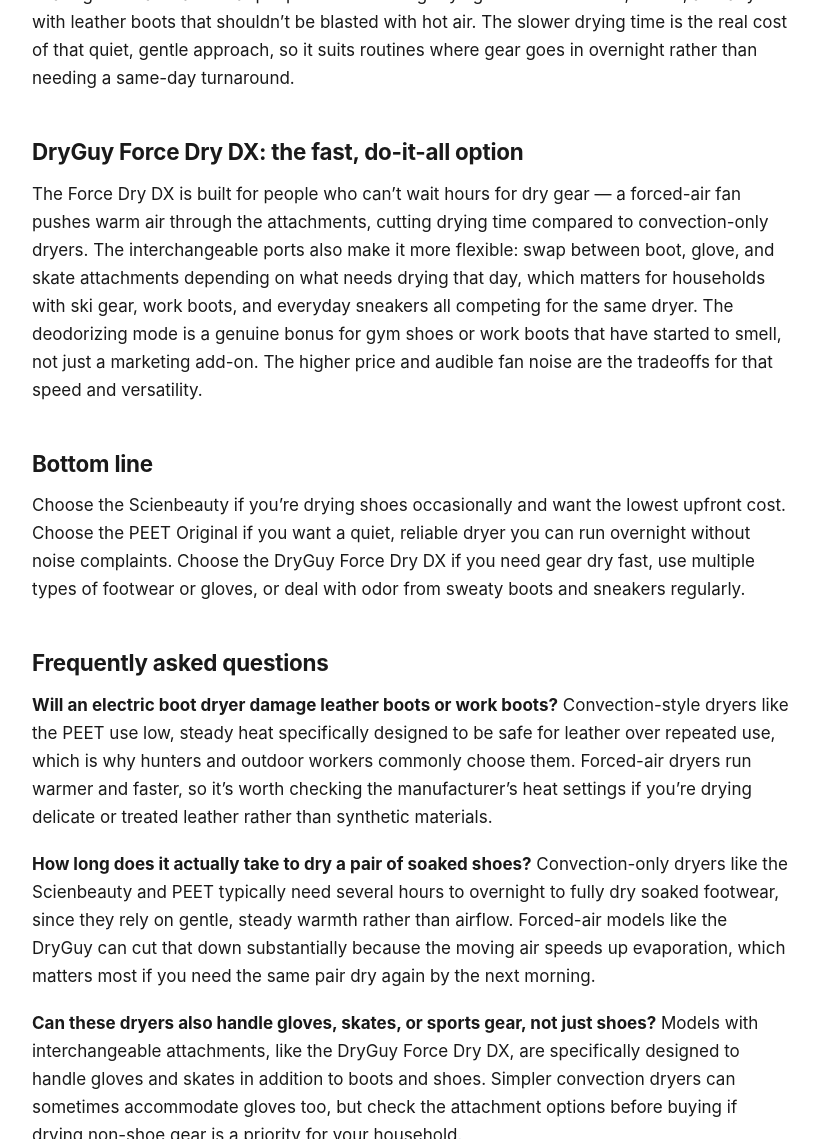
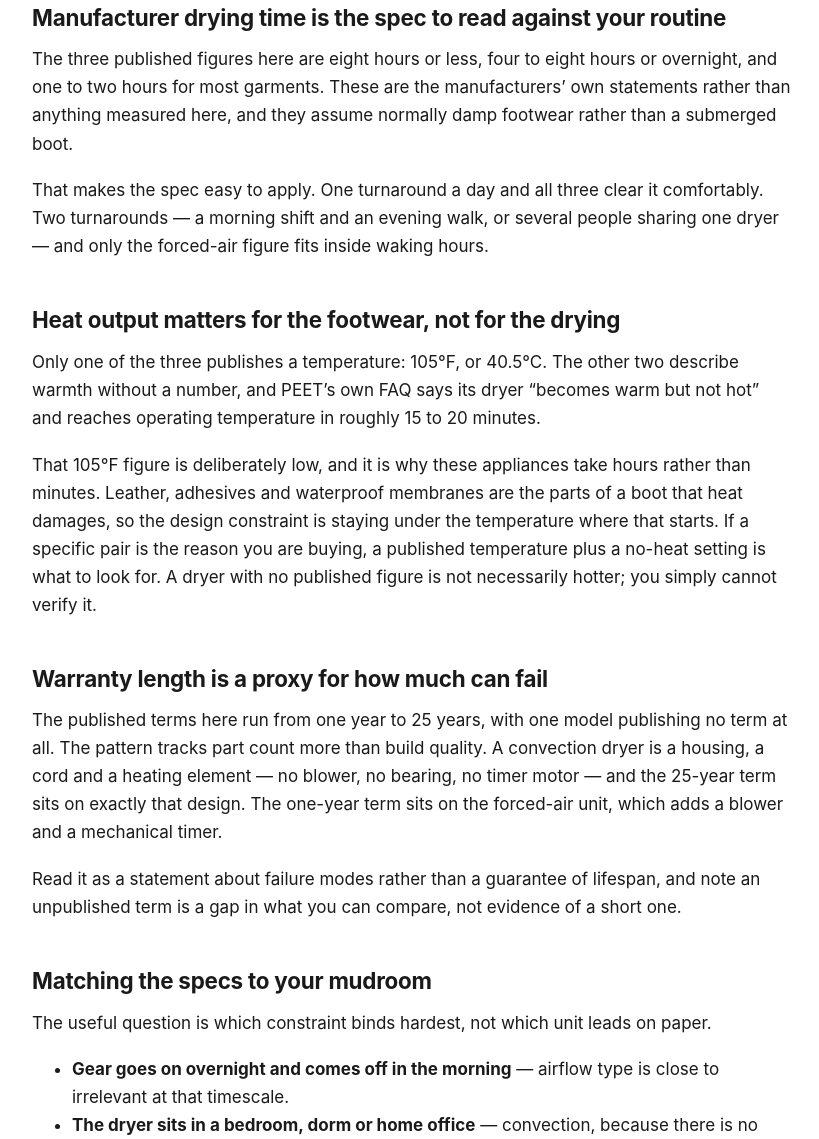
Before and after one commit to solusupport-bot/pickloot-site, an Astro site: page /blog/best-boot-shoe-dryers-2026 in a window 1280 px wide. Shown: the part 1661-2800 px from the top of the page, without its empty margins (228-1047 px from the left). Built offline with nearby package versions, Linux system fonts and the light colour scheme; Astro itself is replaced by a stand-in of ours.

Commit message:
convert: best-cable-management-desk-organizers-2026, best-boot-shoe-dryers-2026 to guide format

```diff
--- a/src/content/posts/best-boot-shoe-dryers-2026.md
+++ b/src/content/posts/best-boot-shoe-dryers-2026.md
@@ -1,71 +1,98 @@
 ---
-title: "Best Boot & Shoe Dryers in 2026"
-description: "From a $29 timer-based dryer to a $90 forced-air model, here's how to pick the right boot and shoe dryer for wet gear this season."
+title: "How to Choose a Boot and Shoe Dryer in 2026"
+description: "Airflow type, manufacturer drying time, heat output and warranty length are what separate boot dryers. Here's what each published spec changes in practice."
 publishDate: 2026-07-31
+updatedDate: 2026-09-12
 category: "Home & Lifestyle"
+format: "guide"
 heroImage: "https://images.unsplash.com/photo-1605733160314-4fc7dac4bb16?crop=entropy&cs=tinysrgb&fit=max&fm=jpg&ixid=M3wxMDE3MjIwfDB8MXxzZWFyY2h8NXx8Ym9vdHN8ZW58MHwwfHx8MTc4ODQxNzU5Nnwy&ixlib=rb-4.1.0&q=80&w=1080"
 heroImageAlt: "A close-up of a pair of brown leather boots"
 heroImageCreditName: "mostafa mahmoudi"
 heroImageCreditUrl: "https://unsplash.com/@mostafa_mahmoudi24?utm_source=pickloot&utm_medium=referral"
 draft: false
-products:
-  - name: "Scienbeauty Electric Shoe Dryer"
-    amazonUrl: "https://www.amazon.com/s?k=Scienbeauty+Electric+Shoe+Dryer"
-    price: "~$29"
-    pros:
-      - "One of the most affordable electric dryers on the market"
-      - "Built-in 3/6/9-hour timer prevents overheating footwear"
-      - "Works on shoes, gloves, and socks, not just boots"
-    cons:
-      - "Plastic housing feels less durable than premium brands"
-      - "Convection heat is gentle, so drying takes longer than forced-air models"
-  - name: "PEET Original Boot Dryer"
-    amazonUrl: "https://www.amazon.com/s?k=PEET+Original+Boot+Dryer"
-    price: "~$50"
-    pros:
-      - "Silent convection technology — no fan noise at all"
-      - "Long-running, well-established brand with a multi-year warranty"
-      - "Safe to leave running overnight or all day"
-    cons:
-      - "No fan means drying is slower than forced-air options"
-      - "Bulkier tower design takes up more closet or mudroom space"
-  - name: "DryGuy Force Dry DX Boot & Glove Dryer"
-    amazonUrl: "https://www.amazon.com/s?k=DryGuy+Force+Dry+DX+Boot+Dryer"
-    price: "~$90"
-    pros:
-      - "Forced warm air dries footwear noticeably faster than convection-only models"
-      - "Interchangeable attachments handle boots, gloves, and skates"
-      - "Includes a deodorizing setting for gear that's started to smell"
-    cons:
-      - "Costs roughly three times as much as the budget pick"
-      - "Fan produces a low hum, so it's not ideal for a bedroom overnight"
+specs:
+  columns: ["Airflow", "Manufacturer drying time", "Heat output", "Capacity", "Warranty"]
+  options:
+    - name: "DryGuy Simple Dry Boot and Glove Dryer"
+      tier: "Budget"
+      amazonUrl: "https://www.amazon.com/s?k=DryGuy+Simple+Dry+Boot+and+Glove+Dryer"
+      values:
+        - "Thermal convection, no moving parts"
+        - "8 hours or less"
+        - "Not published"
+        - "One pair of boots, shoes or gloves"
+        - "Not published"
+      fitsWhen: "You have overnight to work with and the dryer has to be silent in a shared room. It also publishes the least of the three - no wattage, no temperature, no warranty length - so there is less you can check before ordering."
+    - name: "The Original PEET Shoe & Boot Dryer"
+      tier: "Mid-range"
+      amazonUrl: "https://www.amazon.com/s?k=PEET+Original+Shoe+and+Boot+Dryer"
+      values:
+        - "Thermal convection via AirChambers and DryPorts, no fan"
+        - "4-8 hours, or overnight"
+        - "Not published"
+        - "Not published"
+        - "25 years"
+      fitsWhen: "The dryer will live plugged in permanently and you want a published power draw (36 W) and warranty term behind that. No temperature or capacity figure is published, so leather-specific concerns cannot be checked on paper."
+    - name: "DryGuy Force Dry DX Boot and Glove Dryer"
+      tier: "Premium"
+      amazonUrl: "https://www.amazon.com/s?k=DryGuy+Force+Dry+DX+Boot+and+Glove+Dryer"
+      values:
+        - "Forced air blower, with heat / no-heat switch"
+        - "1-2 hours for most garments"
+        - "105°F (40.5°C)"
+        - "Four garments (two pairs) at once"
+        - "1 year"
+      fitsWhen: "The turnaround has to fit inside a day, or gloves and boots need drying together. It is the only one here that publishes a capacity beyond a single pair and the only one that publishes a temperature; the blower is audible while running."
 ---
 
-Wet shoes and boots are an annual headache for anyone dealing with rain, snow, sweat-heavy workouts, or muddy job sites, and not every dryer solves the problem the same way. The three options below trade off speed, noise, and price differently, so the right pick really depends on how often you need dry gear and how fast you need it.
+Boot dryers are sold on one promise — dry footwear by morning — and the appliances behind it work in two quite different ways. Four published specs account for most of the difference: whether air is moved by a blower or left to rise on its own, the drying time the manufacturer states, the heat output, and the warranty term. This guide covers what each one changes, then puts three models side by side.
 
-## Scienbeauty Electric Shoe Dryer: the budget entry point
+## Convection or forced air is the choice everything else follows from
 
-This is the dryer to buy if you just want damp shoes to be dry by morning without spending much. It uses gentle convection heat with a built-in timer, so there's no risk of leaving it running too long and damaging footwear materials. The tradeoff is speed and build quality — the plastic housing won't feel as sturdy as the pricier options, and because there's no fan, it works best when you have several hours to spare rather than needing something dry in a hurry. For occasional use in a household with kids' sneakers or the occasional rainy commute, it's a reasonable low-cost solution.
+A convection dryer has no fan and no moving parts: a low-wattage element warms the air inside the boot, that air rises out through the top, and cooler room air is drawn in behind it. A forced-air dryer adds a blower that pushes air through the same ports instead of waiting for it to rise.
 
-## PEET Original Boot Dryer: the trusted, no-fuss choice
+The consequences are consistent across brands. Convection is silent, has no bearing or motor to seize, and is slow. Forced air is substantially faster and makes noise. What it is not is hotter — manufacturers of both types describe the air as warm rather than hot, so this is an airflow-rate difference, not a temperature one.
 
-PEET has been making boot dryers for decades, and the Original model is built around a simple idea: gentle, silent, always-on warmth rather than a blowing fan. That makes it the pick for anyone who wants to leave a dryer running in a bedroom, office, or shared space without hearing it. It's also aimed at people with recurring drying needs — hunters, hikers, and anyone with leather boots that shouldn't be blasted with hot air. The slower drying time is the real cost of that quiet, gentle approach, so it suits routines where gear goes in overnight rather than needing a same-day turnaround.
+Where it stops mattering: if gear goes on at 9pm and comes off at 7am, those ten hours exceed every drying time published here, and the spec has spent itself.
 
-## DryGuy Force Dry DX: the fast, do-it-all option
+## Manufacturer drying time is the spec to read against your routine
 
-The Force Dry DX is built for people who can't wait hours for dry gear — a forced-air fan pushes warm air through the attachments, cutting drying time compared to convection-only dryers. The interchangeable ports also make it more flexible: swap between boot, glove, and skate attachments depending on what needs drying that day, which matters for households with ski gear, work boots, and everyday sneakers all competing for the same dryer. The deodorizing mode is a genuine bonus for gym shoes or work boots that have started to smell, not just a marketing add-on. The higher price and audible fan noise are the tradeoffs for that speed and versatility.
+The three published figures here are eight hours or less, four to eight hours or overnight, and one to two hours for most garments. These are the manufacturers' own statements rather than anything measured here, and they assume normally damp footwear rather than a submerged boot.
 
-## Bottom line
+That makes the spec easy to apply. One turnaround a day and all three clear it comfortably. Two turnarounds — a morning shift and an evening walk, or several people sharing one dryer — and only the forced-air figure fits inside waking hours.
 
-Choose the Scienbeauty if you're drying shoes occasionally and want the lowest upfront cost. Choose the PEET Original if you want a quiet, reliable dryer you can run overnight without noise complaints. Choose the DryGuy Force Dry DX if you need gear dry fast, use multiple types of footwear or gloves, or deal with odor from sweaty boots and sneakers regularly.
+## Heat output matters for the footwear, not for the drying
+
+Only one of the three publishes a temperature: 105°F, or 40.5°C. The other two describe warmth without a number, and PEET's own FAQ says its dryer "becomes warm but not hot" and reaches operating temperature in roughly 15 to 20 minutes.
+
+That 105°F figure is deliberately low, and it is why these appliances take hours rather than minutes. Leather, adhesives and waterproof membranes are the parts of a boot that heat damages, so the design constraint is staying under the temperature where that starts. If a specific pair is the reason you are buying, a published temperature plus a no-heat setting is what to look for. A dryer with no published figure is not necessarily hotter; you simply cannot verify it.
+
+## Warranty length is a proxy for how much can fail
+
+The published terms here run from one year to 25 years, with one model publishing no term at all. The pattern tracks part count more than build quality. A convection dryer is a housing, a cord and a heating element — no blower, no bearing, no timer motor — and the 25-year term sits on exactly that design. The one-year term sits on the forced-air unit, which adds a blower and a mechanical timer.
+
+Read it as a statement about failure modes rather than a guarantee of lifespan, and note an unpublished term is a gap in what you can compare, not evidence of a short one.
+
+## Matching the specs to your mudroom
+
+The useful question is which constraint binds hardest, not which unit leads on paper.
+
+- **Gear goes on overnight and comes off in the morning** — airflow type is close to irrelevant at that timescale.
+- **The dryer sits in a bedroom, dorm or home office** — convection, because there is no blower to hear.
+- **Two people need the same dryer in one evening** — the published one-to-two-hour figure is the only one that fits.
+- **Gloves, ski boots or skates are in the rotation too** — capacity and attachments; only one model here publishes a figure above a single pair.
+- **The footwear is leather or membrane-lined** — the published temperature, and a no-heat switch for margin.
 
 ## Frequently asked questions
 
-**Will an electric boot dryer damage leather boots or work boots?**
-Convection-style dryers like the PEET use low, steady heat specifically designed to be safe for leather over repeated use, which is why hunters and outdoor workers commonly choose them. Forced-air dryers run warmer and faster, so it's worth checking the manufacturer's heat settings if you're drying delicate or treated leather rather than synthetic materials.
+**Can a boot dryer damage leather or a waterproof liner?**
 
-**How long does it actually take to dry a pair of soaked shoes?**
-Convection-only dryers like the Scienbeauty and PEET typically need several hours to overnight to fully dry soaked footwear, since they rely on gentle, steady warmth rather than airflow. Forced-air models like the DryGuy can cut that down substantially because the moving air speeds up evaporation, which matters most if you need the same pair dry again by the next morning.
+The published temperature is the figure that answers this. The one model here stating a number heats to 105°F, well under the range where leather stiffens or adhesives soften, and it offers a no-heat setting that dries on airflow alone. The two convection units publish no temperature — that is the honest limit of what you can check in advance.
 
-**Can these dryers also handle gloves, skates, or sports gear, not just shoes?**
-Models with interchangeable attachments, like the DryGuy Force Dry DX, are specifically designed to handle gloves and skates in addition to boots and shoes. Simpler convection dryers can sometimes accommodate gloves too, but check the attachment options before buying if drying non-shoe gear is a priority for your household.
+**Do boot dryers switch themselves off?**
+
+It varies, so it is worth checking rather than assuming. The forced-air model here publishes a three-hour timer. The convection models are built for continuous operation instead — PEET states its dryer can simply be left plugged in, which follows from having no moving parts and a very low power draw.
+
+**How much electricity does a boot dryer actually use?**
+
+Only one of the three publishes a wattage: 36 W for the PEET Original, which the manufacturer compares to a household light bulb. The other two publish no figure, though a forced-air unit draws more because it runs a blower as well as an element. Since convection units run for eight hours or more and forced-air units for one or two, the gap in running cost is narrower than the wattage difference alone suggests.
--- a/src/content/posts/best-cable-management-desk-organizers-2026.md
+++ b/src/content/posts/best-cable-management-desk-organizers-2026.md
@@ -1,74 +1,95 @@
 ---
-title: "Best Cable Management Solutions for Your Desk in 2026"
-description: "A messy desk setup usually isn't about willpower — it's about not having the right tray, clip, or box. Here's what actually works at three different budgets."
+title: "How to Choose Under-Desk Cable Management in 2026"
+description: "Tray dimensions, weight capacity, mounting method and desk thickness range are what decide whether a cable tray fits your desk. Here's how to read each one."
 publishDate: 2026-07-28
+updatedDate: 2026-09-12
 category: "Home Office"
+format: "guide"
 heroImage: "https://images.unsplash.com/photo-1760348213270-7cd00b8c3405?crop=entropy&cs=tinysrgb&fit=max&fm=jpg&ixid=M3wxMDE3MjIwfDB8MXxzZWFyY2h8M3x8Y2FibGUlMjBtYW5hZ2VtZW50fGVufDB8MHx8fDE3ODg0MTcxNjh8Mg&ixlib=rb-4.1.0&q=80&w=1080"
 heroImageAlt: "A cable organizer holding a coiled white cord under a desk"
 heroImageCreditName: "Bedirhan Gül"
 heroImageCreditUrl: "https://unsplash.com/@bedirhann?utm_source=pickloot&utm_medium=referral"
 draft: false
-products:
-  - name: "Amazon Basics Cable Management Kit"
-    amazonUrl: "https://www.amazon.com/s?k=cable+management+kit+clips+sleeves+velcro"
-    price: "~$15"
-    pros:
-      - "Covers most common scenarios: clips, ties, sleeves, and a Velcro roll in one kit"
-      - "Cheapest way to try cable management before committing to a bigger setup"
-      - "Adhesive clips are strong enough for most desk cables"
-    cons:
-      - "Smaller clips aren't rated for thick power bricks or surge protectors"
-      - "Some pieces in the kit go unused depending on your setup"
-  - name: "Under-Desk Cable Management Tray (40-inch)"
-    amazonUrl: "https://www.amazon.com/s?k=under+desk+cable+management+tray+40+inch"
-    price: "~$100"
-    pros:
-      - "Long netted tray hides power strips and excess cable length completely"
-      - "Dual mounting rows keep cables organized instead of just bundled"
-      - "Drop-down access makes it easy to add a new device later"
-    cons:
-      - "Requires drilling into the underside of your desk"
-      - "Best paired with a smaller clip kit for the cables running up to your monitor"
-  - name: "Mesh Clip-Mount Cable Tray"
-    amazonUrl: "https://www.amazon.com/s?k=mesh+clip+mount+under+desk+cable+tray"
-    price: "~$150"
-    pros:
-      - "Clip-based mounting — no drilling required, fastest install of the three"
-      - "Fully conceals cables when closed for a clean look"
-      - "Premium build quality that won't sag under a power strip's weight"
-    cons:
-      - "Most expensive option here for a fairly small functional upgrade"
-      - "Sized for average desks — measure first if yours is unusually wide"
+specs:
+  columns: ["Tray dimensions (L x W x H)", "Weight capacity", "Mounting method", "Desk thickness range", "Material"]
+  options:
+    - name: "VIVO Under Desk Cable Management Tray (DESK-AC06)"
+      tier: "Budget"
+      amazonUrl: "https://www.amazon.com/s?k=VIVO+DESK-AC06+Under+Desk+Cable+Management+Tray"
+      values:
+        - "16.5\" x 3\" x 4.5\""
+        - "11 lbs"
+        - "Screws into the underside of a wood or particle board / MDF desk; mounting holes 11\" apart"
+        - "Not published"
+        - "Metal"
+      fitsWhen: "The desktop is wood or MDF, drilling is acceptable, and what needs hiding is a power strip and cable slack rather than a power brick. At 3 inches deep it is the shallowest of the three."
+    - name: "VIVO Extra Deep Under Desk Cable Management Tray (DESK-AC16)"
+      tier: "Mid-range"
+      amazonUrl: "https://www.amazon.com/s?k=VIVO+DESK-AC16+Extra+Deep+Cable+Management+Tray"
+      values:
+        - "17\" x 6\" x 5.8\""
+        - "11 lbs"
+        - "Screws into the underside of a wood or particle board / MDF desk; 2\" safety lip"
+        - "0.7\" minimum desktop thickness"
+        - "Steel"
+      fitsWhen: "A laptop power brick or a coiled slack loop has to sit in the tray alongside the strip - that is what the 6 inches of depth and 5.8 inches of height are for. It publishes a 0.7-inch minimum desktop thickness, so a thin top is worth measuring first."
+    - name: "Mount-It! Clamp-on Under Desk Cable Management Tray (MI-7286BLK)"
+      tier: "Premium"
+      amazonUrl: "https://www.amazon.com/s?k=Mount-It+MI-7286+Clamp+On+Under+Desk+Cable+Management+Tray"
+      values:
+        - "23.6\" x 3.9\" x 7\""
+        - "11 lbs"
+        - "Clamp-on; no tools or drilling required"
+        - "0.2\" - 1.97\""
+        - "Steel and ABS"
+      fitsWhen: "Drilling is not an option - a rental, a glass or metal top, or a desk you expect to resell. The clamp is published for desktops from 0.2 to 1.97 inches, which rules it out on a thicker solid top."
 ---
 
-Cable management is one of those things that looks purely cosmetic until you actually deal with a desk where you can't find the right cord, a power strip is dangling by its own weight, and vacuuming under the desk is a hazard. We looked at three ways to fix it, starting from "just tidy this up cheaply" to "I want this desk to look like it has no cables at all."
+Under-desk cable trays all photograph as the same steel basket, and the listings rarely lead with the part that decides whether one works on your desk. Four published specs do most of that work: the tray's dimensions, its weight capacity, how it attaches, and the desktop thickness it attaches to. This guide explains what each one physically changes, then lays three trays out side by side so you can check them against your own desk.
 
-## Start here if you've never organized your cables before
+## Tray dimensions decide what actually fits inside
 
-The Amazon Basics kit is the right starting point for almost anyone. It's inexpensive, covers the basic problem (loose cables running everywhere), and gives you clips, ties, and a Velcro roll to figure out what your setup actually needs before spending more. The main limitation is thicker cables and power bricks — the small clips aren't built for those.
+Length is the spec people compare and depth is the spec that matters. The usual job is to get a power strip off the floor, and a strip is roughly two inches deep before any plugs go in — so a three-inch-deep tray holds the strip and very little else, while a six-inch-deep tray holds the strip plus a coiled slack loop or a laptop brick beside it. Height behaves the same way: a 4.5-inch basket hides flat cable runs, a seven-inch one swallows an adapter standing on end.
 
-## The mid-range tray solves the power strip problem
+Read depth and height first, against the largest single object you need out of sight, then length against how much of the desk span you want covered.
 
-If your actual issue is a power strip and a tangle of cords hanging visibly under the desk, the 40-inch under-desk tray is the fix. It requires drilling a few screws into the underside of your desk, which is a bit more commitment than the clip kit, but it's the difference between "cables are tied together" and "cables are completely out of sight."
+## Weight capacity is the spec that does not separate them
 
-## When the premium option is worth it
+All three publish the same figure: 11 lbs. That is the standard published rating for a single-desk cable tray, and it sits well above what the contents actually weigh — a surge protector, two adapters and a USB hub together rarely reach four pounds.
 
-The clip-mount mesh tray costs more for a similar function to the drilled tray, but the tradeoff is installation — it clips on instead of requiring screws, which matters if you're renting, using a standing desk that changes height, or just don't want to drill into your furniture. If that flexibility matters to you, it's worth the premium; if not, the cheaper drilled tray does the same job for less.
+So read it once to rule out an outlier, then set it aside. It matters again only if you plan to mount something genuinely heavy — a small UPS, a mini PC — at which point you are past what a cable tray publishes a rating for, and an under-desk shelf rated for the load is the honest comparison instead.
 
-## Bottom line
+## Mounting method is the difference between permanent and reversible
 
-Most people should start with a basic clip-and-tie kit before buying a tray — you'll quickly find out whether your real problem is loose cables (kit solves it) or a visible power strip and cord bundle (a tray solves it). Buy the tray that matches how you're willing to mount it: screws for the cheaper option, clips for the pricier no-drill version.
+Two of these screw into the underside of the desktop; one clamps on. Screws are stronger and position-free — the tray goes wherever you want on the underside, including dead center of a wide desk. The costs are a few permanent holes and a material requirement: wood or particle board, not glass and not thin metal.
+
+A clamp needs no tools and leaves nothing behind, which is the whole point in a rental, on a glass top, or on a desk with resale value. The trade is placement. A clamp has to sit where it can grip an edge or a frame member, so it cannot always go where the cables already are.
+
+## Desk thickness range is where clamp mounts succeed or fail
+
+This is the spec most likely to make a tray unusable, and it is easy to skip. The clamp-mount tray here publishes a range of 0.2 to 1.97 inches. One screw-mount tray publishes a 0.7-inch minimum desktop thickness, because the screws need material to bite into. The third does not publish a figure at all.
+
+Measure at the exact spot you intend to mount, not at the edge — plenty of desks taper. A one-inch top is inside the clamp's published range; a 2.5-inch solid top is outside it, and clamping force is not a variable you can adjust. An unpublished figure is not a warning sign, but it is the one axis you cannot check before the box arrives.
+
+## Matching the specs to your desk
+
+There is no single answer here, so the useful question is which constraint binds hardest on your setup.
+
+- **You rent, or the desktop is glass** — mounting method is the only spec that matters, and a clamp is the version that needs no drilling.
+- **A power strip plus two power bricks is the actual mess** — depth and height, not length. Six inches is the deepest published figure here.
+- **The desktop is unusually thick, thin or tapered** — start with desk thickness range and let it eliminate options first.
+- **You want cables invisible across a wide span** — length, and plan on two trays rather than hunting for one long enough.
 
 ## Frequently asked questions
 
 **Will drilling into my desk damage it or void a warranty?**
 
-Small screw holes on the underside of a desk are generally cosmetic and won't affect structural integrity, but check your desk's warranty terms first if it's a newer purchase — some manufacturers do exclude damage from aftermarket mounting. If you're renting furniture or worried about resale value, the clip-mount option avoids this question entirely.
+Small screw holes in the underside of a desktop are cosmetic rather than structural, but check the warranty terms if the desk is recent — some manufacturers exclude damage from aftermarket mounting. The published minimum desktop thickness is the figure that tells you whether the screws have enough material to bite into. If either is a problem, a clamp mount avoids the question.
 
-**Can I use these solutions with a standing desk that changes height?**
+**Can I use these with a standing desk that changes height?**
 
-Yes, but the drilled tray is less ideal since it's fixed to the desk surface and doesn't account for a desk moving on a lifting column — cables can get pinched at extreme height ranges. Clip-based options that ride along with the desk, or slack loops built into the cable routing, work better for standing desks.
+Yes, and a screw-mounted tray is the simpler case because it travels with the desktop, so the tray-to-monitor distance never changes. The tray-to-outlet distance does, so route enough slack at the lifting column to cover the full travel. Clamps work too, provided they can grip an edge or frame member that is not part of the lifting mechanism.
 
-**Do these work for gaming setups with a lot of cables, not just office work?**
+**Do these scale to a gaming setup rather than an office desk?**
 
-The basic kit and the 40-inch tray both scale reasonably well to gaming setups, though a heavy multi-monitor or multi-console gaming desk may need two trays or a wider version than what's listed here. Measure your actual cable volume before assuming one tray covers everything.
+Up to a point, and the 11 lb rating is not the limit you hit first — volume is. A multi-monitor or multi-console desk generates more cable bulk than a 16- or 17-inch tray holds, which is why published length and depth matter more here than the weight figure. Measure the actual bundle to find out whether one tray covers it.
```
